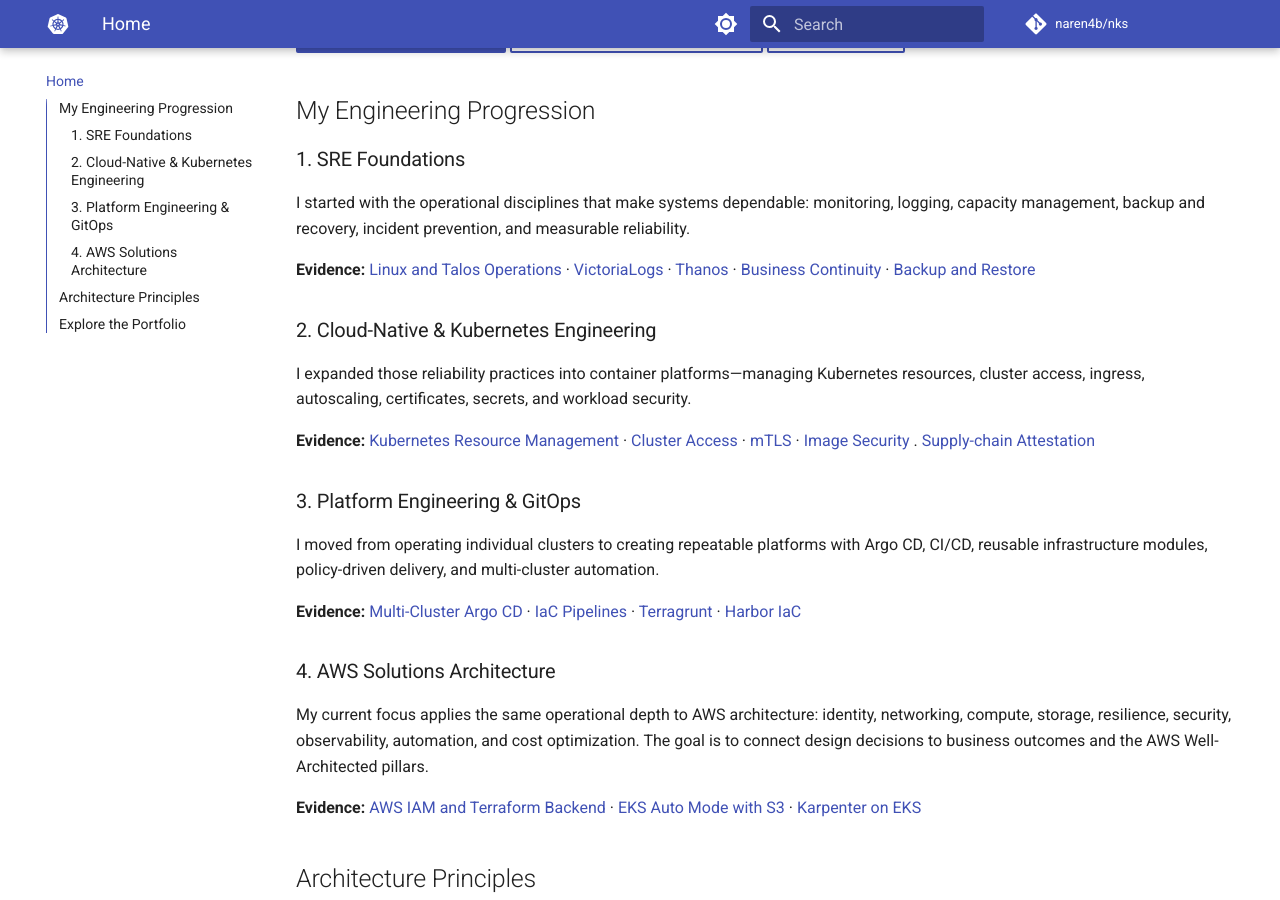
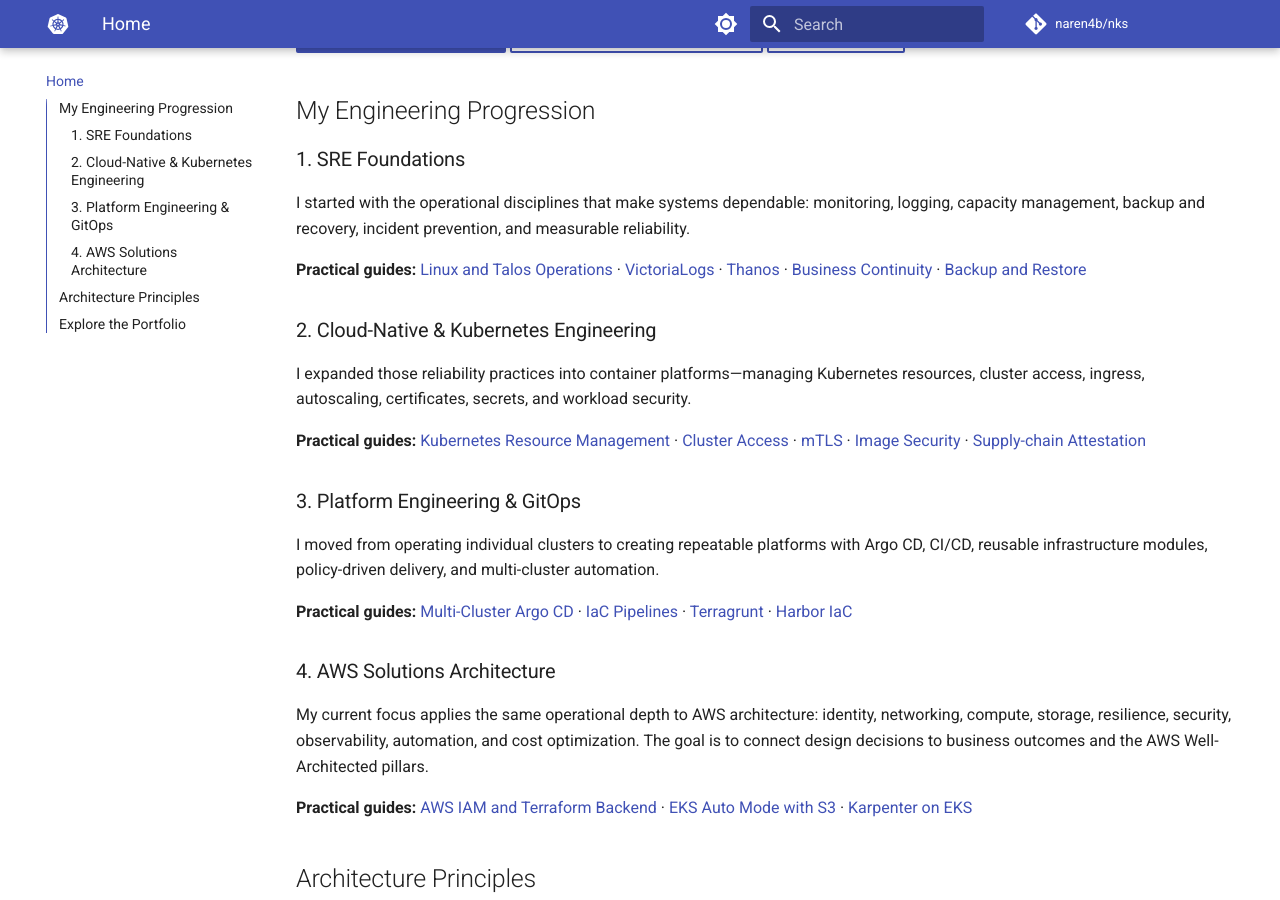
Before and after one commit to naren4b/nks, an MkDocs documentation site: the page built from docs/index.md, in a window 1280 px wide and 900 px high, scrolled down 317 px. Built offline with MkDocs 1.6.1 and Material for MkDocs 9.7.7, drawn with Linux system fonts in a browser that asks for light colours; comment, search, counter and statistics services are not loaded.

Commit message:
Align homepage guide labels with branding guidance (#4)

```diff
--- a/docs/index.md
+++ b/docs/index.md
@@ -12,25 +12,25 @@
 
 I started with the operational disciplines that make systems dependable: monitoring, logging, capacity management, backup and recovery, incident prevention, and measurable reliability.
 
-**Evidence:** [Linux and Talos Operations](linux/index.md) · [VictoriaLogs](victorialogs-demo.md) · [Thanos](unlimited-monitoring-data-by-thanos.md) · [Business Continuity](bcp.md) · [Backup and Restore](vmbackup_and_vmrestore.md)
+**Practical guides:** [Linux and Talos Operations](linux/index.md) · [VictoriaLogs](victorialogs-demo.md) · [Thanos](unlimited-monitoring-data-by-thanos.md) · [Business Continuity](bcp.md) · [Backup and Restore](vmbackup_and_vmrestore.md)
 
 ### 2. Cloud-Native & Kubernetes Engineering
 
 I expanded those reliability practices into container platforms—managing Kubernetes resources, cluster access, ingress, autoscaling, certificates, secrets, and workload security.
 
-**Evidence:** [Kubernetes Resource Management](k8s-resource-management.md) · [Cluster Access](kubernetes-adduser.md) · [mTLS](secure-local-ingress.md) · [Image Security](cosign-syft-grype-kevyrno.md) . [Supply-chain Attestation](image-signing-attestation.md)
+**Practical guides:** [Kubernetes Resource Management](k8s-resource-management.md) · [Cluster Access](kubernetes-adduser.md) · [mTLS](secure-local-ingress.md) · [Image Security](cosign-syft-grype-kevyrno.md) · [Supply-chain Attestation](image-signing-attestation.md)
 
 ### 3. Platform Engineering & GitOps
 
 I moved from operating individual clusters to creating repeatable platforms with Argo CD, CI/CD, reusable infrastructure modules, policy-driven delivery, and multi-cluster automation.
 
-**Evidence:** [Multi-Cluster Argo CD](argocd-multiple-deployment.md) · [IaC Pipelines](tg-tf-gl.md) · [Terragrunt](tg-concepts.md) · [Harbor IaC](tg-tf-gl-hbr.md)
+**Practical guides:** [Multi-Cluster Argo CD](argocd-multiple-deployment.md) · [IaC Pipelines](tg-tf-gl.md) · [Terragrunt](tg-concepts.md) · [Harbor IaC](tg-tf-gl-hbr.md)
 
 ### 4. AWS Solutions Architecture
 
 My current focus applies the same operational depth to AWS architecture: identity, networking, compute, storage, resilience, security, observability, automation, and cost optimization. The goal is to connect design decisions to business outcomes and the AWS Well-Architected pillars.
 
-**Evidence:** [AWS IAM and Terraform Backend](aws-terraform-iam.md) · [EKS Auto Mode with S3](eks-auto-s3.md) · [Karpenter on EKS](install-karpenter.md)
+**Practical guides:** [AWS IAM and Terraform Backend](aws-terraform-iam.md) · [EKS Auto Mode with S3](eks-auto-s3.md) · [Karpenter on EKS](install-karpenter.md)
 
 ## Architecture Principles
 
```
